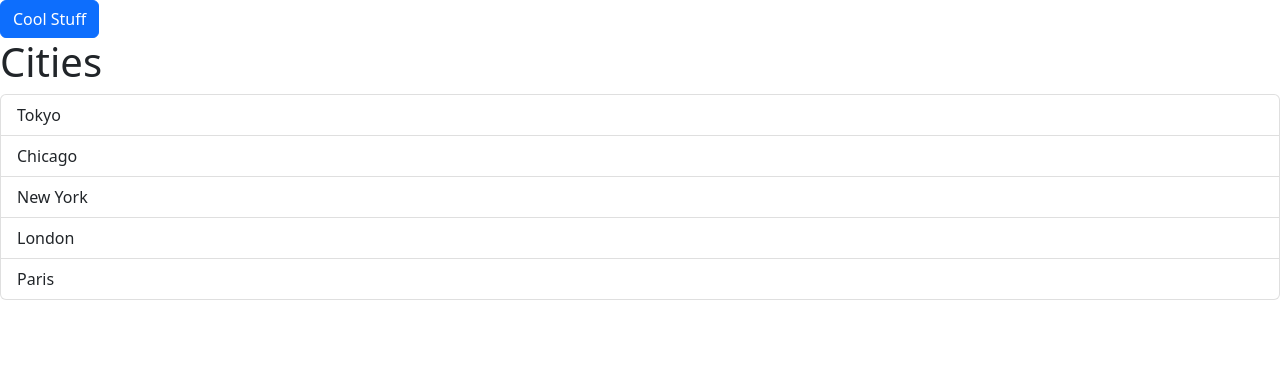
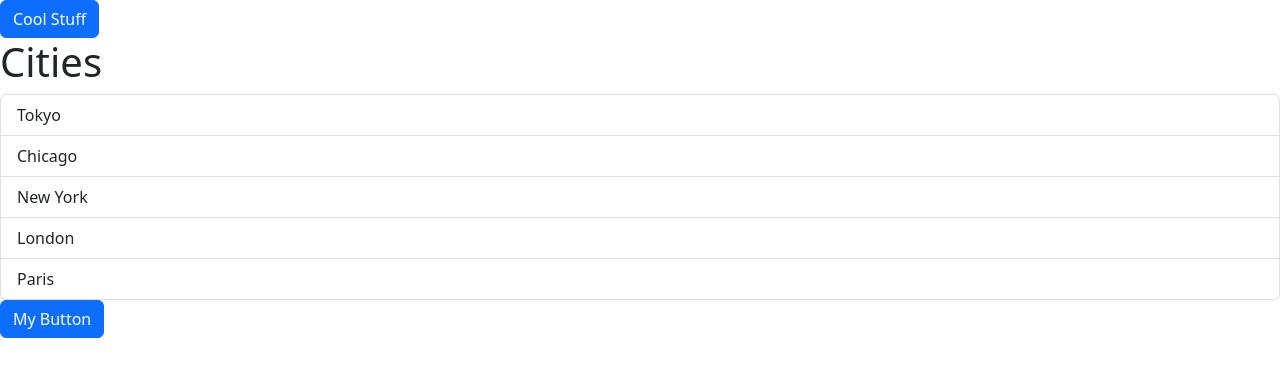
Before and after one commit to Sulayman-Hafizullah/ReactExample, a React (Vite) app: page / in a window 1280 px wide. Shown: the top 376 px of the page. Built offline with nearby package versions, Linux system fonts and the light colour scheme.

Commit message:
button addition

```diff
--- a/src/App.tsx
+++ b/src/App.tsx
@@ -1,4 +1,8 @@
 import ListGroup from "./components/ListGroup";
+import Button from "./components/Button";
+import Alert from "./components/Alert";
+import alert from "./components/Alert";
+import {useState} from "react";
 
 interface Props {
     buttonText: string;
@@ -15,8 +19,17 @@ function App() {
         console.log(city);
     }
 
-    return <div><ListGroup cities={items} header={"Cities"} onSelectCity={handleSelectCity} buttonText={"Cool Stuff"}/>
-    </div>;
+    const [showAlert, setShowAlert] = useState(false);
+
+    return (
+        <>
+            <div><ListGroup cities={items} header={"Cities"} onSelectCity={handleSelectCity} buttonText={"Cool Stuff"}/>
+            </div>
+            {showAlert && <Alert children={"Button Clicked"} onClose={() => setShowAlert(false)}/>}
+            <Button onClick={() => setShowAlert(true)}>My Button</Button>
+
+        </>
+    );
 }
 
 export default App;
--- /dev/null
+++ b/src/components/Alert.tsx
@@ -0,0 +1,20 @@
+import React from 'react';
+
+interface Props {
+    children: string;
+    onClose?: () => void;
+    color?: "primary" | "secondary" | "success" | "danger" | "warning" | "info" | "light" | "dark" | undefined;
+}
+
+const Alert = ({children, onClose, color = "danger"}: Props) => {
+
+    return (
+        <div className={"alert alert-" + color + " alert-dismissible fade show"} role="alert">
+            {children}
+            <button type="button" className="btn-close" data-bs-dismiss="alert" aria-label="Close"
+                    onClick={onClose}></button>
+        </div>
+    );
+}
+
+export default Alert;
--- a/src/components/Button.tsx
+++ b/src/components/Button.tsx
@@ -1,9 +1,15 @@
 import React from 'react';
 import App from "../App";
 
-const Button = () => {
+interface Props {
+    children: string;
+    onClick: () => void;
+    color?: "primary" | "secondary" | "success" | "danger";
+}
 
-    return <div></div>
+const Button = ({children, onClick, color = "primary"}: Props) => {
+
+    return <button className={"btn btn-" + color} onClick={onClick}>{children}</button>
 };
 
 export default Button;
```
